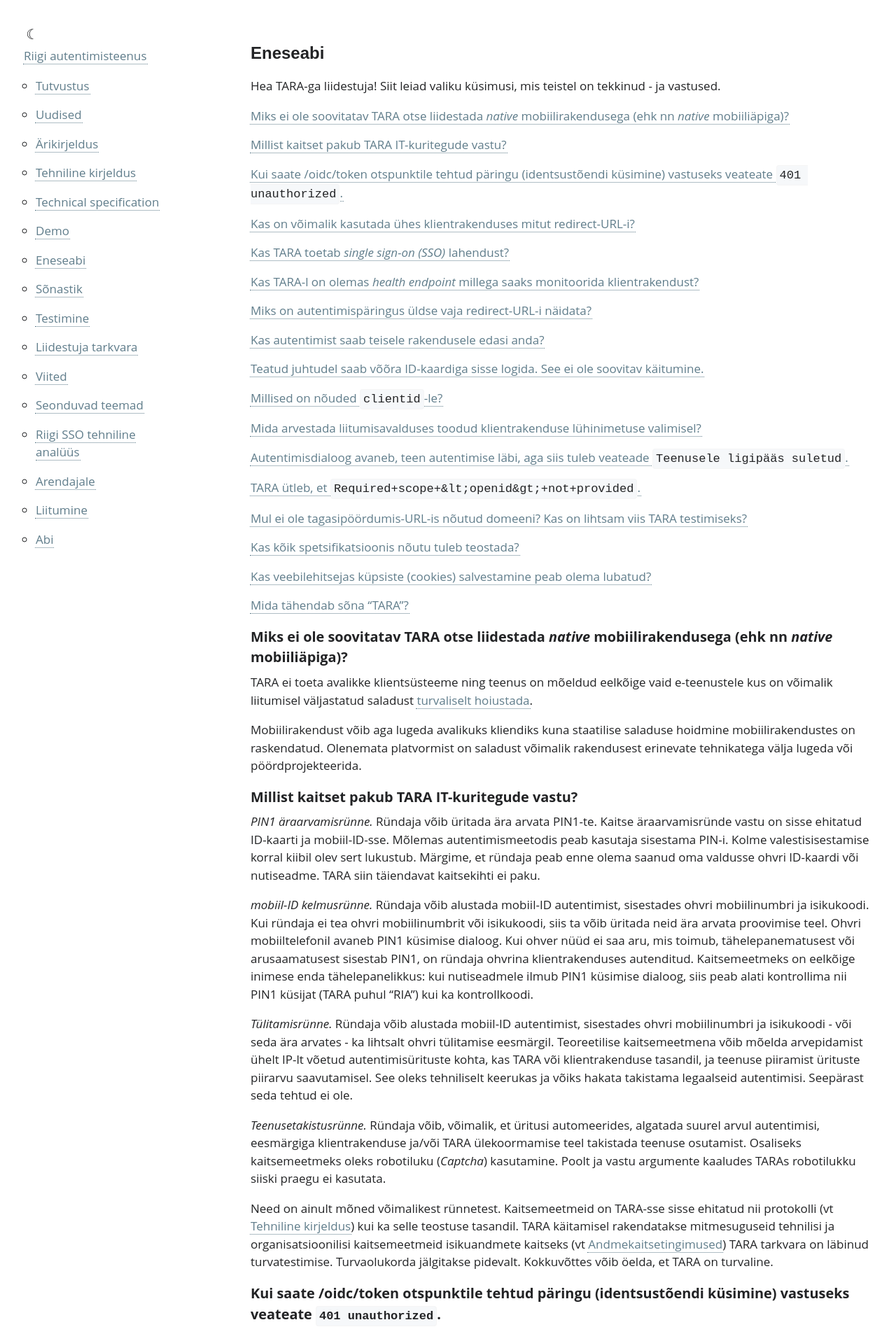
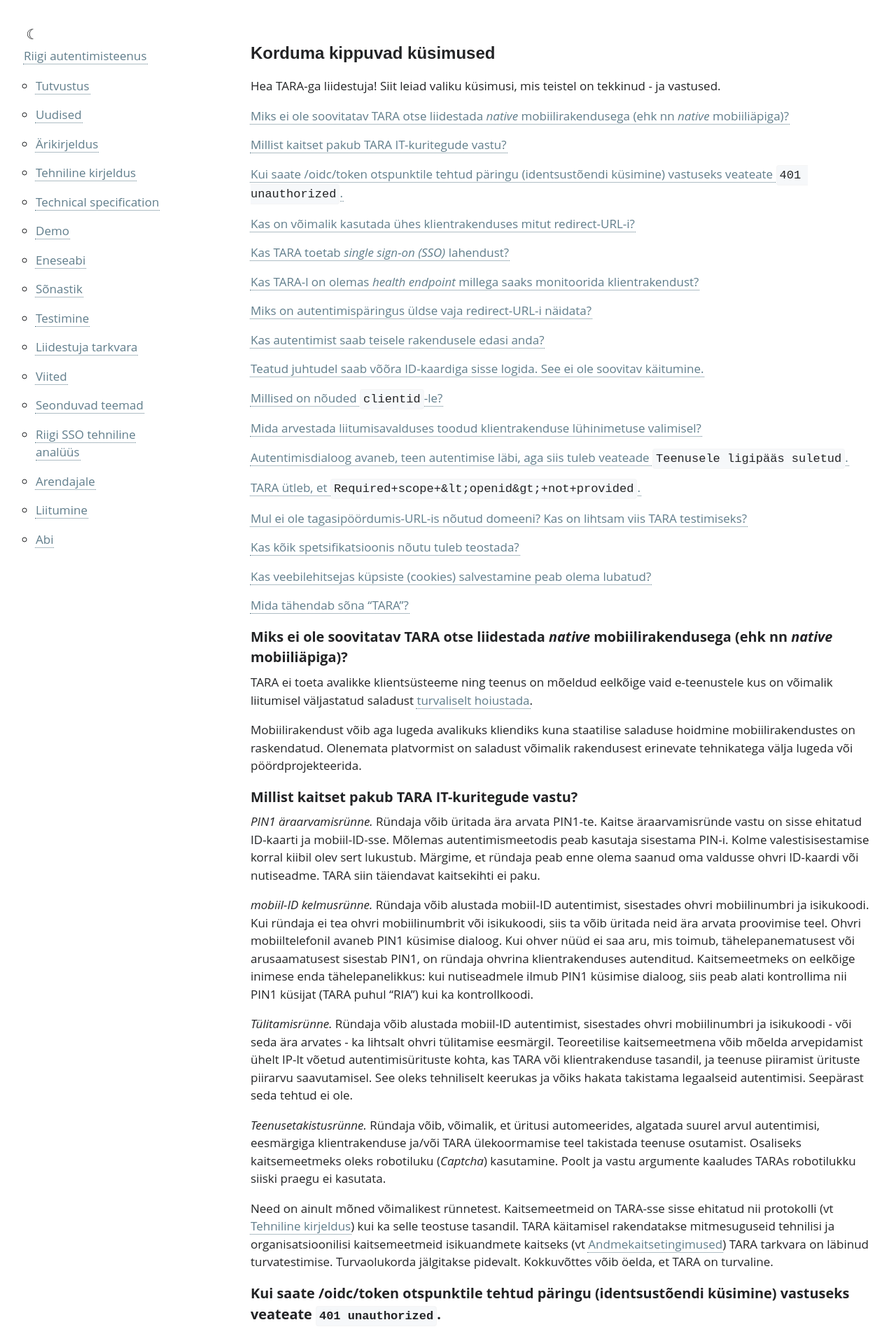
Before and after one commit to e-gov/TARA-Doku, a Jekyll site: the page built from KKK.md, in a window 1280 px wide. Shown: the top 1906 px of the page at 70% size. Built offline with Jekyll 4.4.1, drawn with Linux system fonts in a browser that asks for light colours; our own code applies the rules of GitHub Pages for plain Markdown files.

Commit message:
Update and rename Eneseabi.md to KKK.md

```diff
--- a/Eneseabi.md
+++ b/KKK.md
@@ -1,8 +1,8 @@
 ---
-permalink: Eneseabi
+permalink: KKK
 ---
 
-# Eneseabi
+# Korduma kippuvad küsimused
 {: .no_toc}
 
 Hea TARA-ga liidestuja! Siit leiad valiku küsimusi, mis teistel on tekkinud - ja vastused.
```
